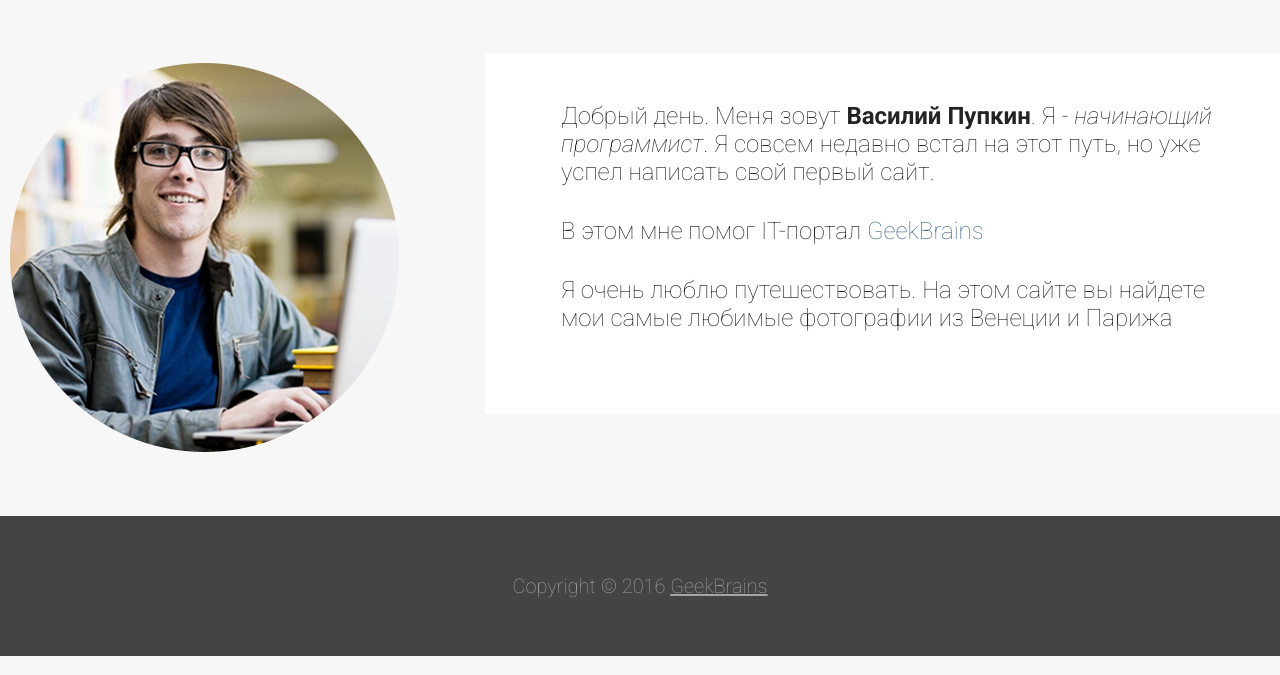
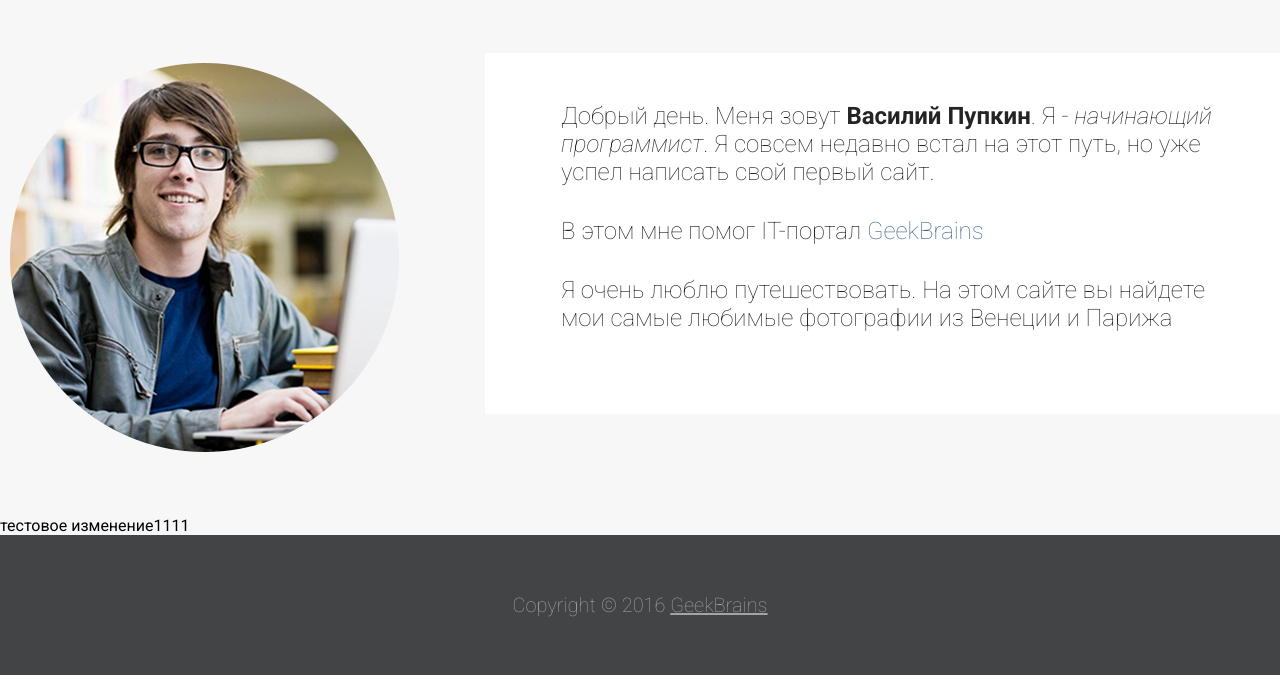
Before and after one commit to GlukhovSergey/test, a plain HTML site: page index.html in a window 1280 px wide. Shown: the part 202-877 px from the top of the page. Drawn offline with Linux system fonts and the light colour scheme.

Commit message:
изменение

```diff
--- a/index.html
+++ b/index.html
@@ -24,6 +24,7 @@
 			<p>Я очень люблю путешествовать. На этом сайте вы найдете мои самые любимые фотографии из Венеции и Парижа</p>
         </div>
     </div>
+    <div>тестовое изменение1111</div>
 </div>
 <div id="footer">
     Copyright &copy; 2016 <a href="https://geekbrains.ru/" target="_blank">GeekBrains</a>
```
